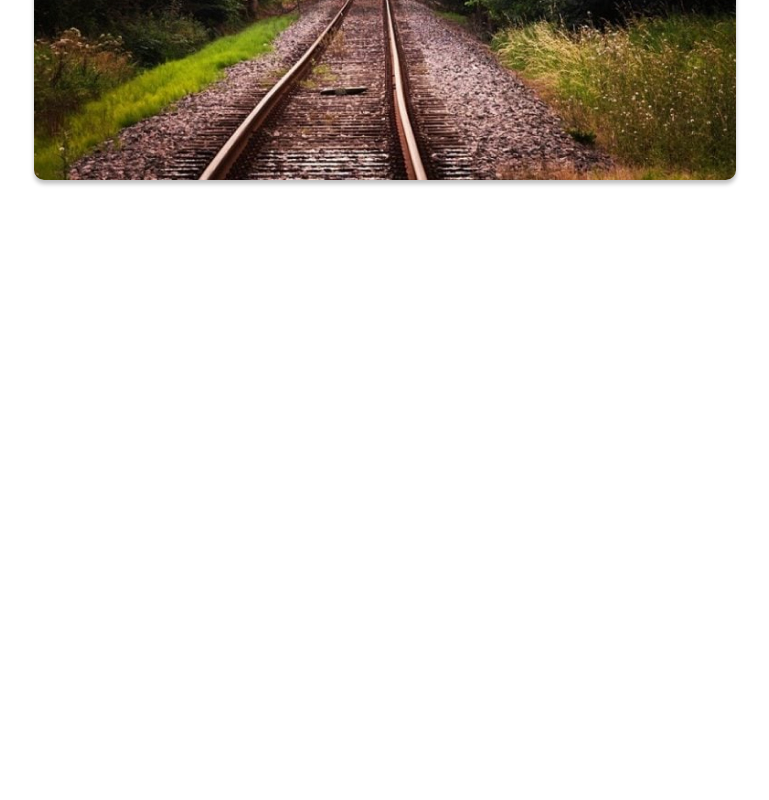
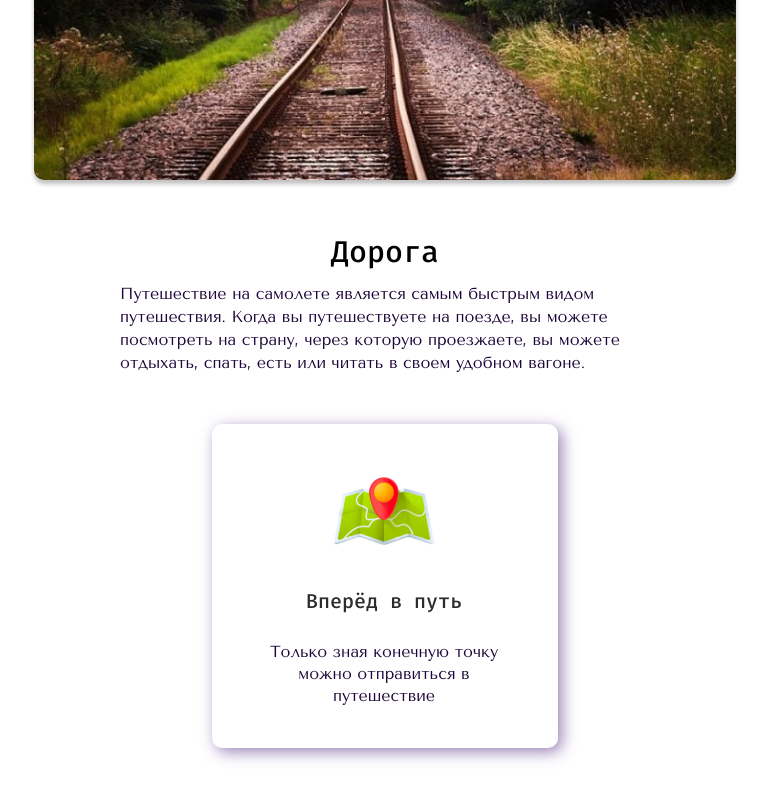
Before and after one commit to klevoDev/6-travel, a plain HTML site: page index.html in a window 1280 px wide. Shown: the part 1441-2241 px from the top of the page, without its empty margins (255-1024 px from the left). Before the commit the page ends 1737 px from the top, so only its background shows below. Drawn offline with nearby package versions, Linux system fonts and the light colour scheme.

Commit message:
add section road

```diff
--- a/css/style.css
+++ b/css/style.css
@@ -2,9 +2,11 @@
 @import url('https://fonts.googleapis.com/css2?family=Tenor+Sans&display=swap');
 @import url('https://fonts.googleapis.com/css2?family=Noto+Serif&display=swap');
 
+
 .wrapper {
     padding: 30px 0 65px 0;
 }
+
 
 .conteiner {
     max-width: 702px;
@@ -28,6 +30,17 @@
     text-align: center;
 }
 
+.title {
+    font-family: 'Fira Mono';
+
+    font-weight: 500;
+    font-size: 20px;
+    line-height: 150%;
+    text-align: center;
+    color: #2C2C2C;
+}
+
+
 .page {}
 
 .page__trip {
@@ -42,7 +55,9 @@
     margin-bottom: 51px;
 }
 
-
+.page__road {
+    margin-bottom: 81px;
+}
 
 
 .trip {}
@@ -59,7 +74,6 @@
 }
 
 .trip__text {}
-
 
 
 .together {}
@@ -94,6 +108,7 @@
 }
 
 .variants__text {
+
     margin-bottom: 26px;
 }
 
@@ -110,3 +125,49 @@
     box-shadow: 0px 4px 4px rgba(0, 0, 0, 0.25);
     border-radius: 10px;
 }
+
+
+.road {}
+
+.road__conteiner {
+    max-width: 530px;
+    margin: 0 auto;
+}
+
+.road__subheading {
+    margin-bottom: 8.5px;
+}
+
+.road__text {
+    text-align: left;
+    color: #1D0639;
+
+    margin-bottom: 49px;
+}
+
+.road__border {
+    box-shadow: 4px 4px 15px rgba(73, 30, 128, 0.55);
+    border-radius: 10px;
+
+    max-width: 346px;
+    margin: 0 auto;
+    padding: 37px 42px 40px 40px;
+}
+
+.road__wrap-image {
+    text-align: center;
+
+    margin-bottom: 25px;
+}
+
+.road__image {}
+
+.road__title {
+    margin-bottom: 25px;
+}
+
+.road__desc {
+    line-height: 140%;
+    text-align: center;
+    color: #1D0639;
+}
--- a/index.html
+++ b/index.html
@@ -53,8 +53,24 @@
             </section>
 
             <section class="page__road road">
-                <div class="conteiner">
-
+                <div class="road__conteiner">
+                    <h2 class="road__subheading subheading">
+                        Дорога
+                    </h2>
+                    <p class="road__text text">
+                        Путешествие на самолете является самым быстрым видом путешествия. Когда вы путешествуете на поезде, вы можете посмотреть на страну, через которую проезжаете, вы можете отдыхать, спать, есть или читать в своем удобном вагоне.
+                    </p>
+                    <div class="road__border">
+                        <div class="road__wrap-image">
+                            <img class="road__image" src="./img/map.png" alt="Карта местоположения.">
+                        </div>
+                        <h3 class="road__title title">
+                            Вперёд в путь
+                        </h3>
+                        <p class="road__desc text">
+                            Только зная конечную точку можно отправиться в путешествие
+                        </p>
+                    </div>
                 </div>
             </section>
         </main>
```
